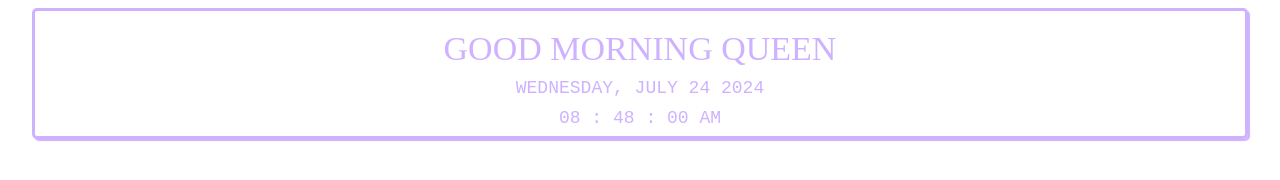
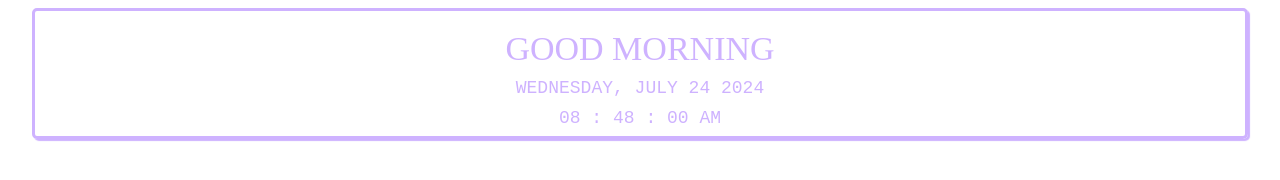
Before and after one commit to ashosmicart/notionwidgets, a plain HTML site: page index.html in a window 1280 px wide. Drawn offline with Linux system fonts and the light colour scheme.

Commit message:
Update index.html

```diff
--- a/index.html
+++ b/index.html
@@ -94,7 +94,7 @@
 
 function dispalyGreetings(today){
         hrs = today.getHours();
-        name="Queen"
+        name=""
         if (hrs < 12)
             greet = 'Good Morning '+name;
         else if (hrs >= 12 && hrs <= 17)
```
